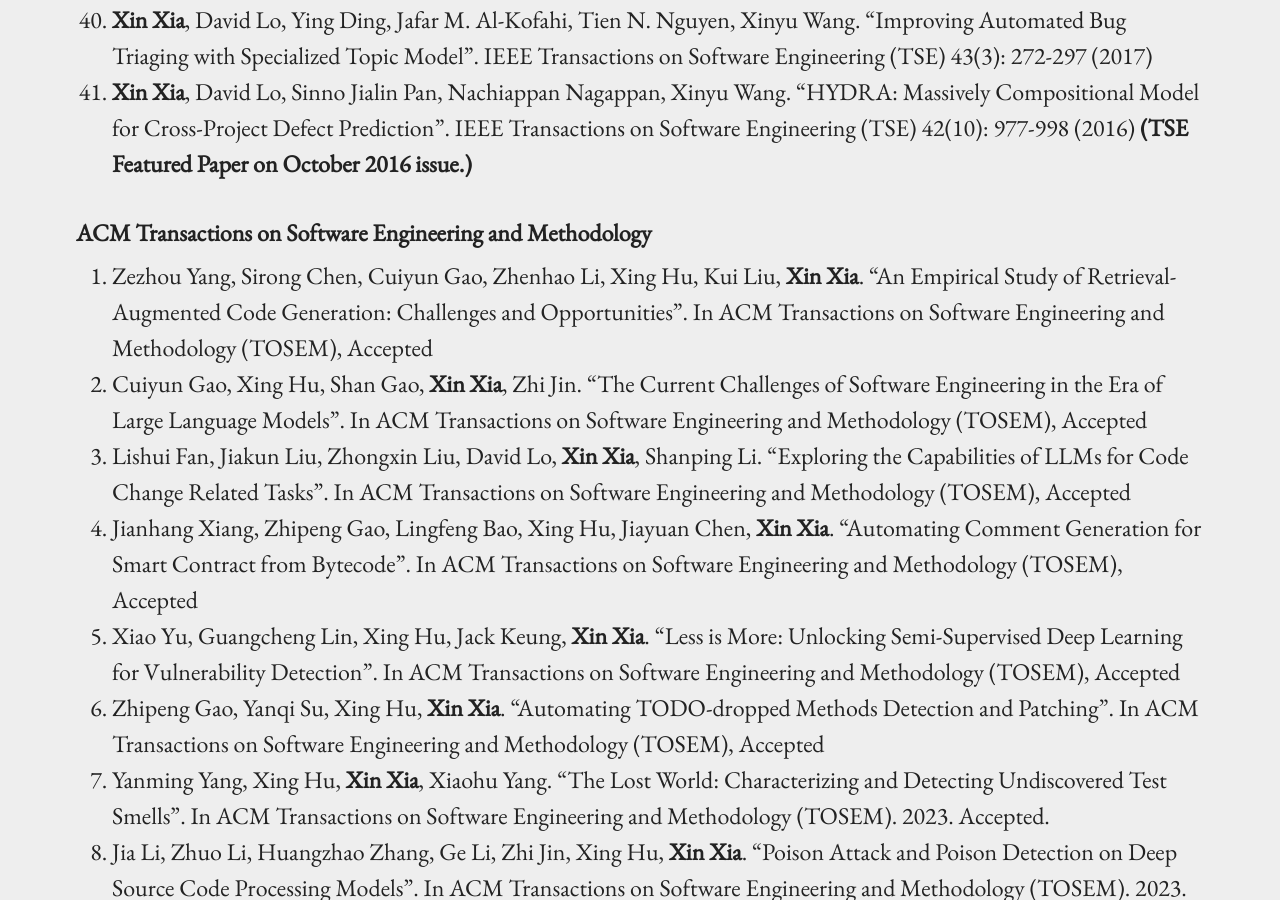
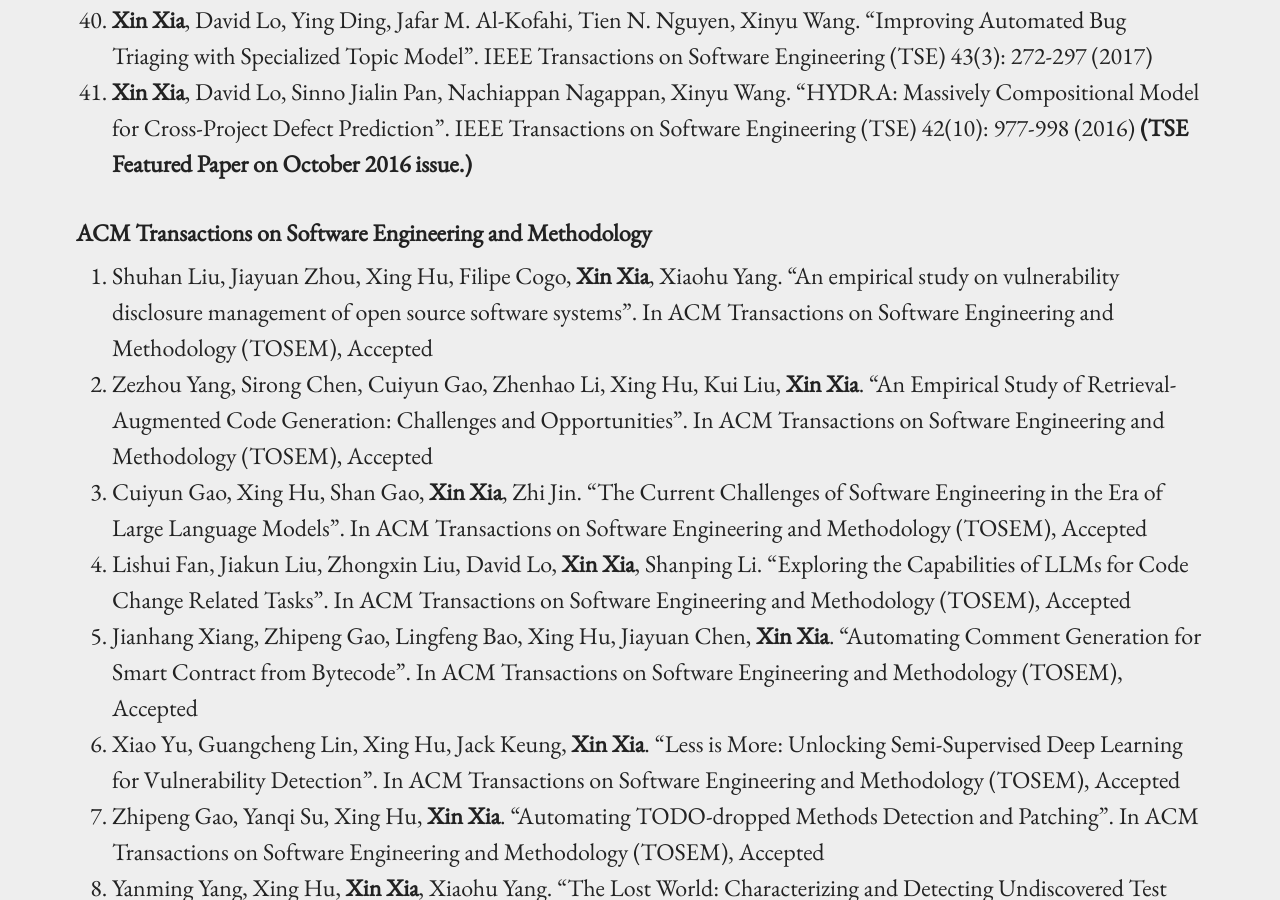
Before and after one commit to xin-xia/xin-xia.github.io, a Jekyll site: the page built from index.md, in a window 1280 px wide and 900 px high, scrolled down 4759 px. Built offline with Jekyll 4.4.1, drawn with Linux system fonts in a browser that asks for light colours.

Commit message:
Update index.md

```diff
--- a/index.md
+++ b/index.md
@@ -83,6 +83,8 @@ Case Study of Code Clone Detection and Defect Prediction". IEEE Transactions on
  <strong>(TSE Featured Paper on October 2016 issue.)</strong>     <br />
 
 #### ACM Transactions on Software Engineering and Methodology
+
+1.  Shuhan Liu, Jiayuan Zhou, Xing Hu, Filipe Cogo, <strong>Xin Xia</strong>, Xiaohu Yang. "An empirical study on vulnerability disclosure management of open source software systems". In ACM Transactions on Software Engineering and Methodology (TOSEM), Accepted <br />
 1. Zezhou Yang, Sirong Chen, Cuiyun Gao, Zhenhao Li, Xing Hu, Kui Liu,  <strong>Xin Xia</strong>. "An Empirical Study of Retrieval-Augmented Code Generation: Challenges and Opportunities". In ACM Transactions on Software Engineering and Methodology (TOSEM), Accepted <br />
 1.  Cuiyun Gao, Xing Hu, Shan Gao, <strong>Xin Xia</strong>, Zhi Jin. "The Current Challenges of Software Engineering in the Era of Large Language Models". In ACM Transactions on Software Engineering and Methodology (TOSEM), Accepted <br />
 1. Lishui Fan, Jiakun Liu, Zhongxin Liu, David Lo, <strong>Xin Xia</strong>, Shanping Li. "Exploring the Capabilities of LLMs for Code Change Related Tasks". In ACM Transactions on Software Engineering and Methodology (TOSEM), Accepted <br />
```
